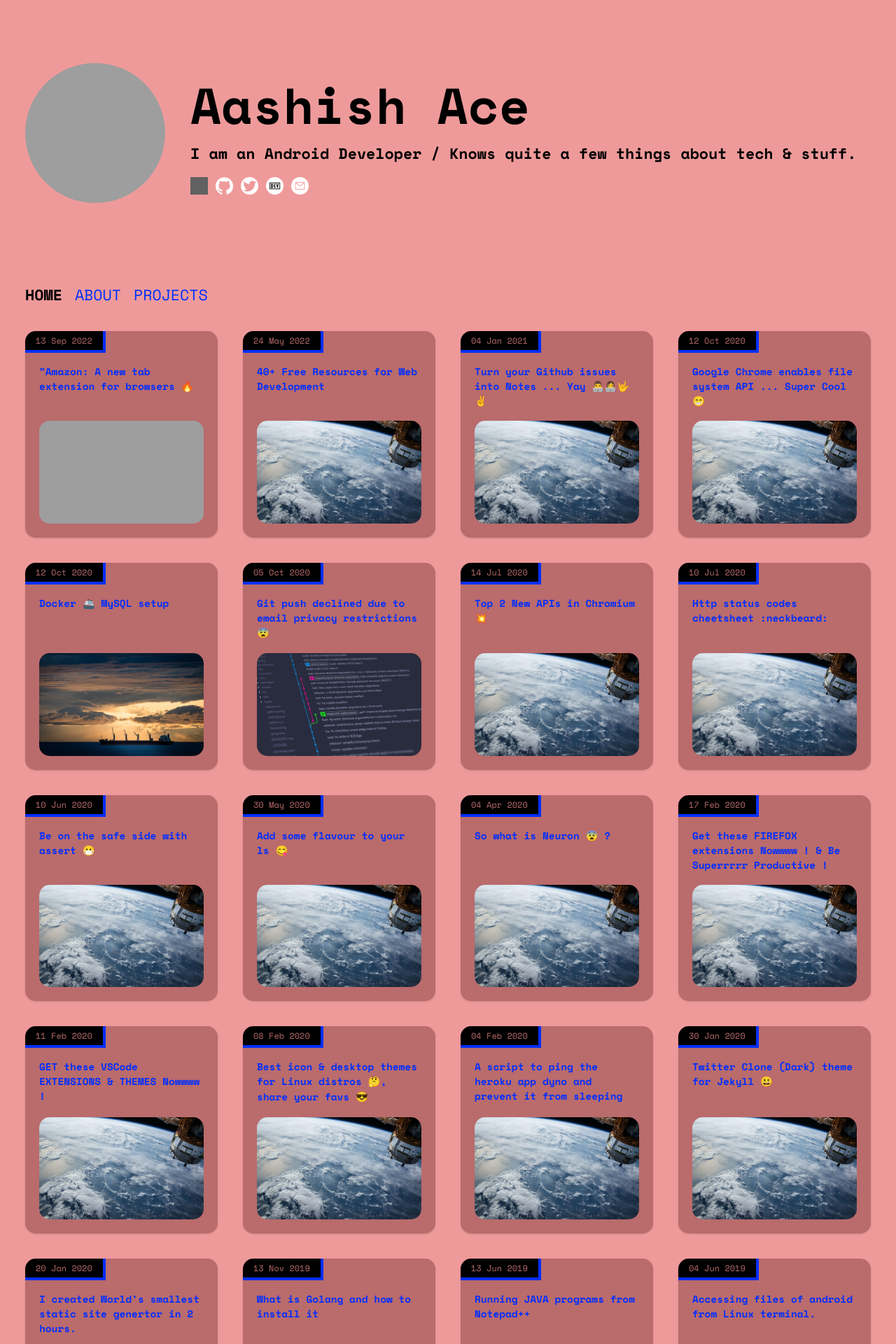
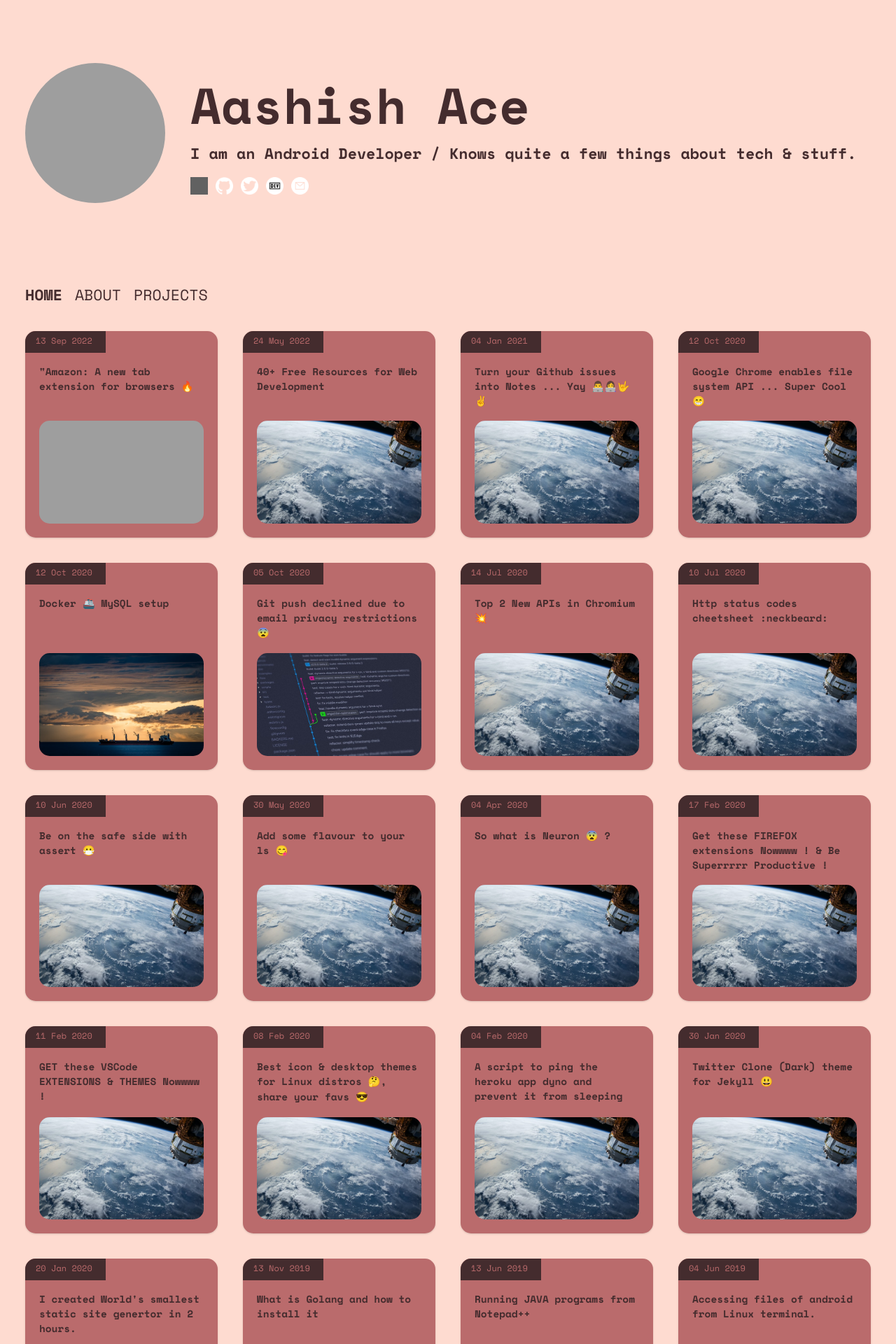
Before and after one commit to aashishace/aashishace.github.io, a Jekyll site: the page built from index.md, in a window 1280 px wide. Shown: the top 1920 px of the page at 70% size. Built offline with Jekyll 4.4.1, drawn with Linux system fonts in a browser that asks for light colours; nearby versions of some CDN libraries; emoji names are drawn with the system emoji font; grey boxes are pictures that could not be loaded.

Commit message:
color_updates2

```diff
--- a/assets/css/main.css
+++ b/assets/css/main.css
@@ -12,13 +12,13 @@
 } */
 
 :root {
-  --dark-1: #ef9a9a;
+  --dark-1: #FEDBD0;
   --dark-2: #ba6b6c;
-  --dark-3: #ffcccb;
-  --light-1: #000000;
-  --light-2: #002fff;
+  --dark-3: #feeae6;
+  --light-1: #442C2E;
+  --light-2: #442C2E;
   --light-3: #ffdda7;
-  --light-4: #292d3e;
+  --light-4: #000000;
 }
 
 * {
```
